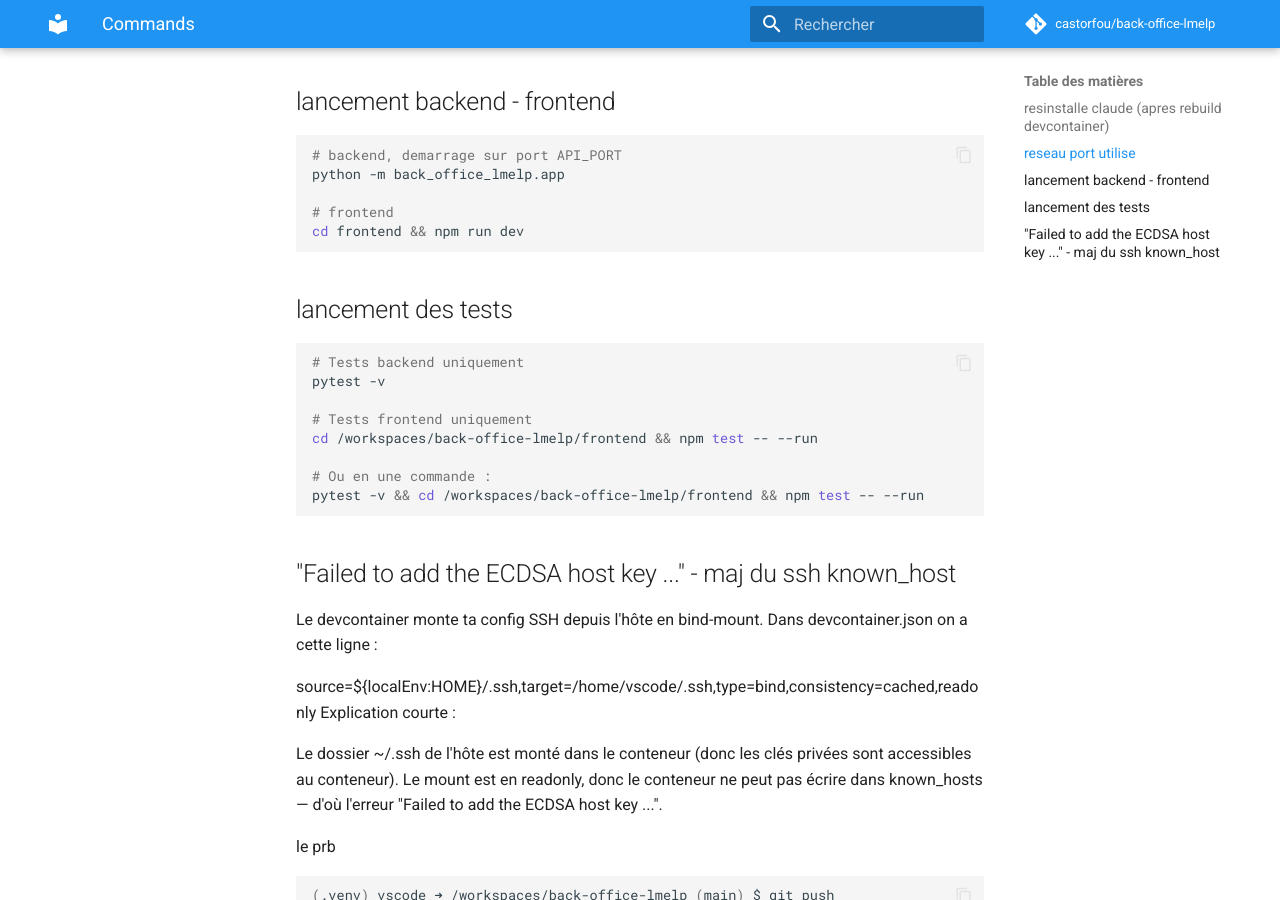
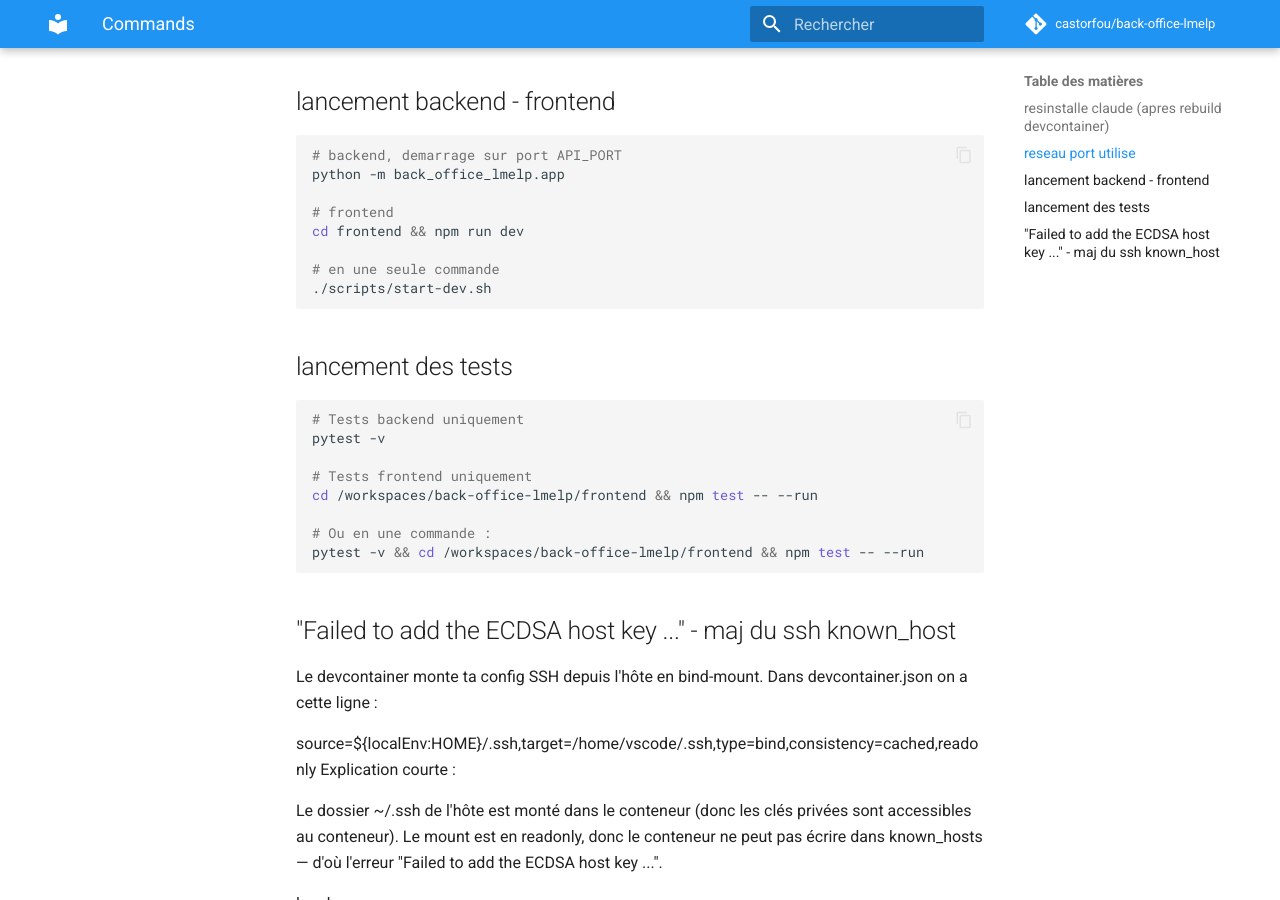
Before and after one commit to castorfou/back-office-lmelp, an MkDocs documentation site: the page built from docs/commands.md, in a window 1280 px wide and 900 px high, scrolled down 585 px. Built offline with MkDocs 1.6.1 and Material for MkDocs 9.7.7, drawn with Linux system fonts in a browser that asks for light colours; comment, search, counter and statistics services are not loaded.

Commit message:
refactor: update start-dev.sh script path and enhance test coverage

````diff
--- a/docs/commands.md
+++ b/docs/commands.md
@@ -28,6 +28,9 @@ python -m back_office_lmelp.app
 
 # frontend
 cd frontend && npm run dev
+
+# en une seule commande
+./scripts/start-dev.sh
 ```
 
 ## lancement des tests
````
Also changed, not shown: 2 other files.
